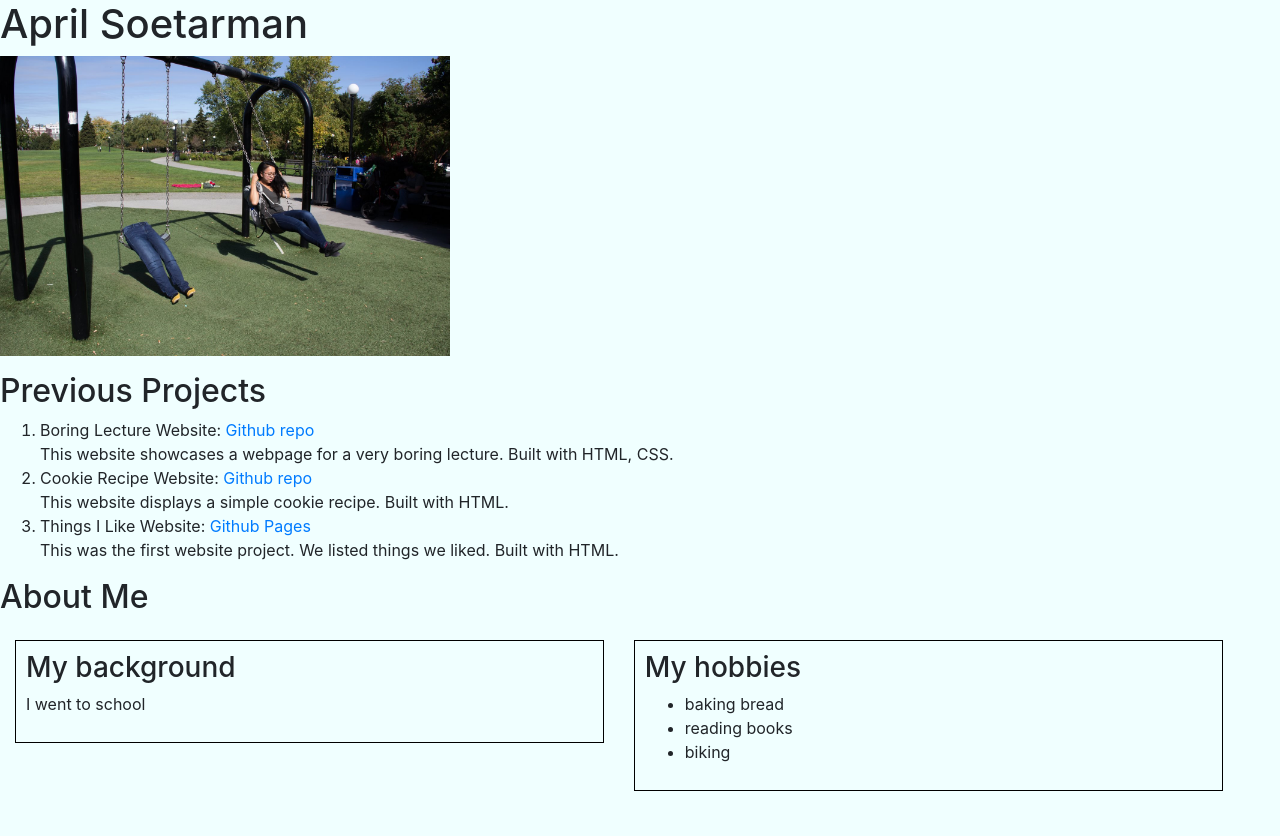
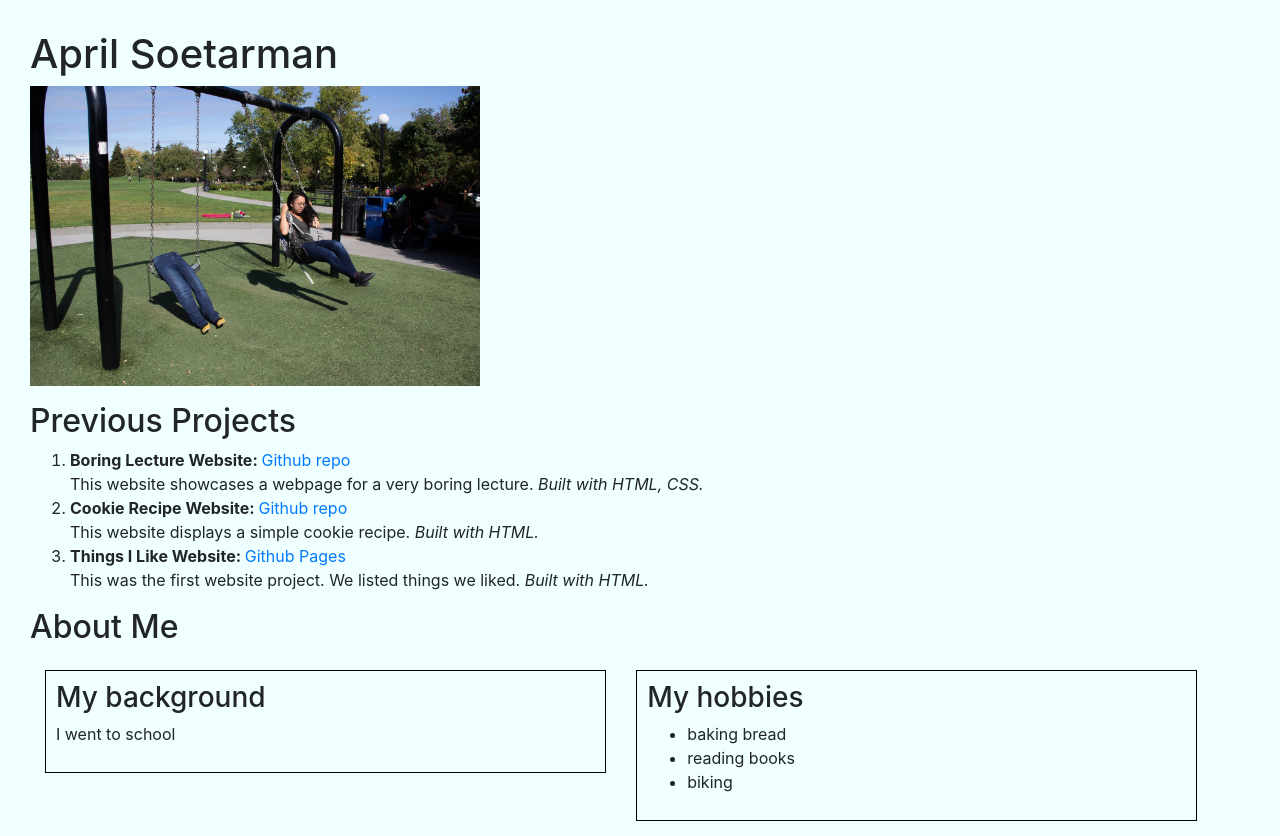
Before and after one commit to aprilso/epicodus-project-1, a plain HTML site: page index.html in a window 1280 px wide. Before the commit the page ends 806 px from the top, so only its background shows below. Drawn offline with Linux system fonts and the light colour scheme.

Commit message:
add bold styling to index.html, fix margin in css body tag

```diff
--- a/css/styles.css
+++ b/css/styles.css
@@ -1,3 +1,7 @@
+body {
+  margin:30px;
+}
+
 img {
   height: 300px;
 }
--- a/index.html
+++ b/index.html
@@ -12,12 +12,12 @@
 
   <h2>Previous Projects</h2>
   <ol>
-    <li>Boring Lecture Website: <a href="https://github.com/aprilso/boring-lecture">Github repo</a></li>
-    This website showcases a webpage for a very boring lecture. Built with HTML, CSS.
-    <li>Cookie Recipe Website: <a href="https://github.com/aprilso/cookie-recipe">Github repo</a></li>
-    This website displays a simple cookie recipe. Built with HTML.
-    <li>Things I Like Website: <a href = "https://aprilso.github.io/a-test-webpage/">Github Pages</a></li>
-    This was the first website project. We listed things we liked. Built with HTML.
+    <li><b>Boring Lecture Website: </b><a href="https://github.com/aprilso/boring-lecture">Github repo</a></li>
+    This website showcases a webpage for a very boring lecture. <em>Built with HTML, CSS.</em>
+    <li><b>Cookie Recipe Website: </b><a href="https://github.com/aprilso/cookie-recipe">Github repo</a></li>
+    This website displays a simple cookie recipe. <em>Built with HTML.</em>
+    <li><b>Things I Like Website: </b><a href = "https://aprilso.github.io/a-test-webpage/">Github Pages</a></li>
+    This was the first website project. We listed things we liked. <em>Built with HTML.</em>
   </ol>
 
 
```
Also changed, not shown: 1 other file.
